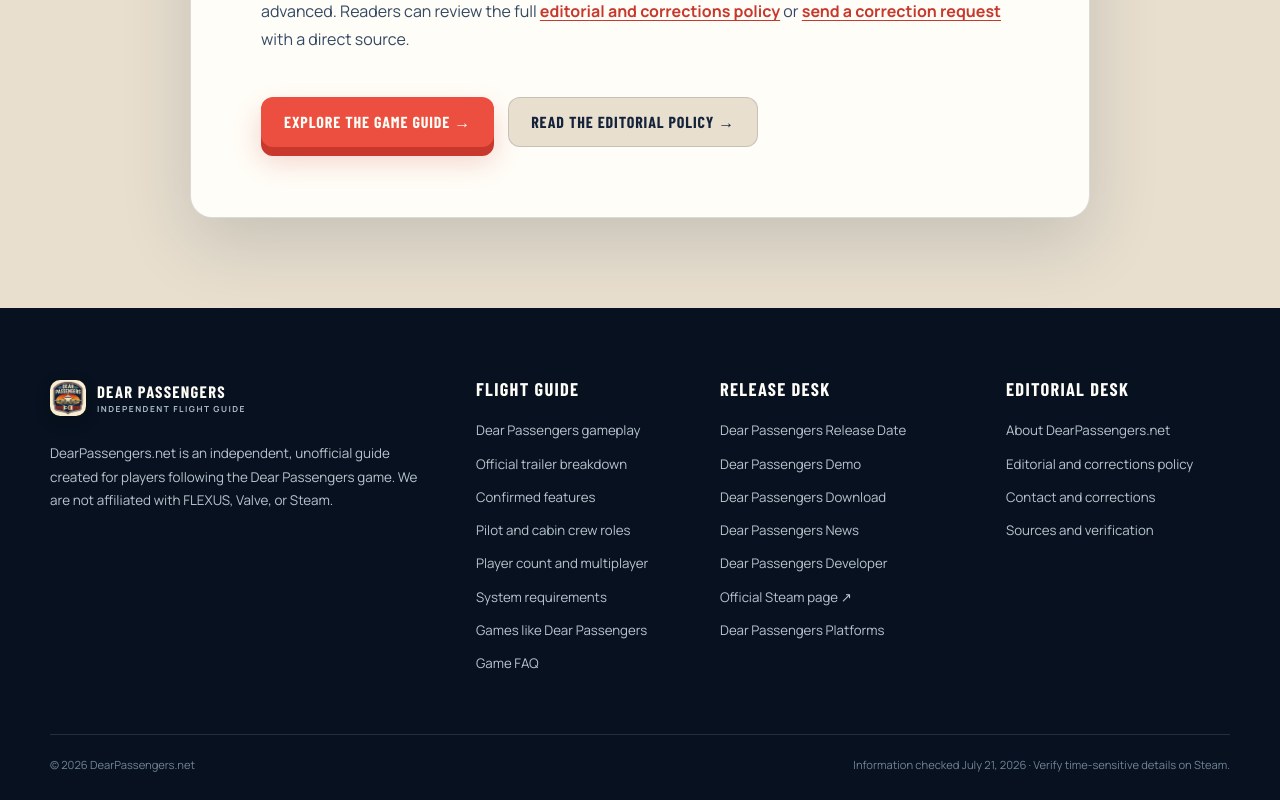
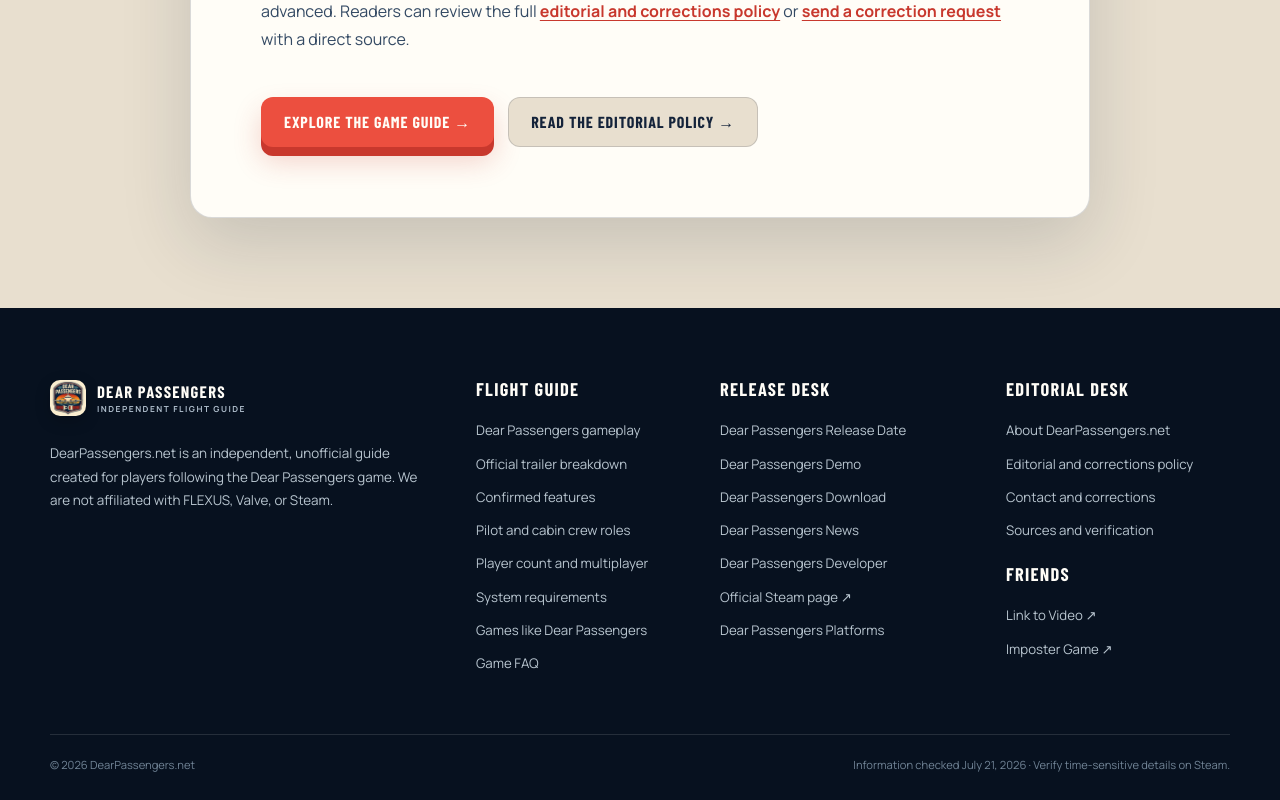
Before and after one commit to ht751810808-dev/dear-passengers, a Next.js app: page /about in a window 1280 px wide. Shown: the part 1453-2253 px from the top of the page. Built offline with nearby package versions, Linux system fonts and the light colour scheme; no server answers; a web font is replaced by a local one.

Commit message:
Add partner links to site footer

```diff
--- a/components/Footer.tsx
+++ b/components/Footer.tsx
@@ -3,6 +3,16 @@
 import PrivacySettingsButton from '@/components/PrivacySettingsButton';
 
 const STEAM_URL = 'https://store.steampowered.com/app/4534960/Dear_Passengers/';
+
+function FriendLinks({ title }: { title: string }) {
+  return (
+    <>
+      <h2 style={{ marginTop: '18px' }}>{title}</h2>
+      <a href="https://linktovideo.org/" target="_blank" rel="noopener">Link to Video ↗</a>
+      <a href="https://www.impostergame.pro/" target="_blank" rel="noopener">Imposter Game ↗</a>
+    </>
+  );
+}
 
 export default function Footer({ locale = 'en' }: { locale?: 'en' | 'zh-CN' | 'de' | 'ar' | 'tr' | 'pt-BR' }) {
   const isChinese = locale === 'zh-CN';
@@ -44,6 +54,7 @@
             <Link href="/contact">联系我们</Link>
             <Link href="/privacy-policy">隐私政策</Link>
             <PrivacySettingsButton locale="zh-CN" className="footer-privacy-button" />
+            <FriendLinks title="友情链接" />
           </div>
         </div>
         <div className="container footer-bottom">
@@ -95,6 +106,7 @@
             <Link href="/de/kontakt/">Kontakt und Korrekturen</Link>
             <Link href="/de/datenschutz/">Datenschutzerklärung</Link>
             <PrivacySettingsButton locale="de" className="footer-privacy-button" />
+            <FriendLinks title="Partnerseiten" />
           </div>
         </div>
         <div className="container footer-bottom">
@@ -143,6 +155,7 @@
             <Link href="/ar/contact/">التواصل والتصحيحات</Link>
             <Link href="/ar/privacy-policy/">سياسة الخصوصية</Link>
             <PrivacySettingsButton locale="ar" className="footer-privacy-button" />
+            <FriendLinks title="مواقع صديقة" />
           </div>
         </div>
         <div className="container footer-bottom">
@@ -191,6 +204,7 @@
             <Link href="/tr/iletisim/">İletişim ve düzeltmeler</Link>
             <Link href="/tr/gizlilik/">Gizlilik politikası</Link>
             <PrivacySettingsButton locale="tr" className="footer-privacy-button" />
+            <FriendLinks title="Dost siteler" />
           </div>
         </div>
         <div className="container footer-bottom">
@@ -239,6 +253,7 @@
             <Link href="/pt-br/contato/">Contato e correções</Link>
             <Link href="/pt-br/privacidade/">Política de privacidade</Link>
             <PrivacySettingsButton locale="pt-BR" className="footer-privacy-button" />
+            <FriendLinks title="Sites parceiros" />
           </div>
         </div>
         <div className="container footer-bottom">
@@ -293,6 +308,7 @@
           <Link href="/contact">Contact and corrections</Link>
           <PrivacySettingsButton className="footer-privacy-button" />
           <Link href="/#sources">Sources and verification</Link>
+          <FriendLinks title="Friends" />
         </div>
       </div>
       <div className="container footer-bottom">
```
